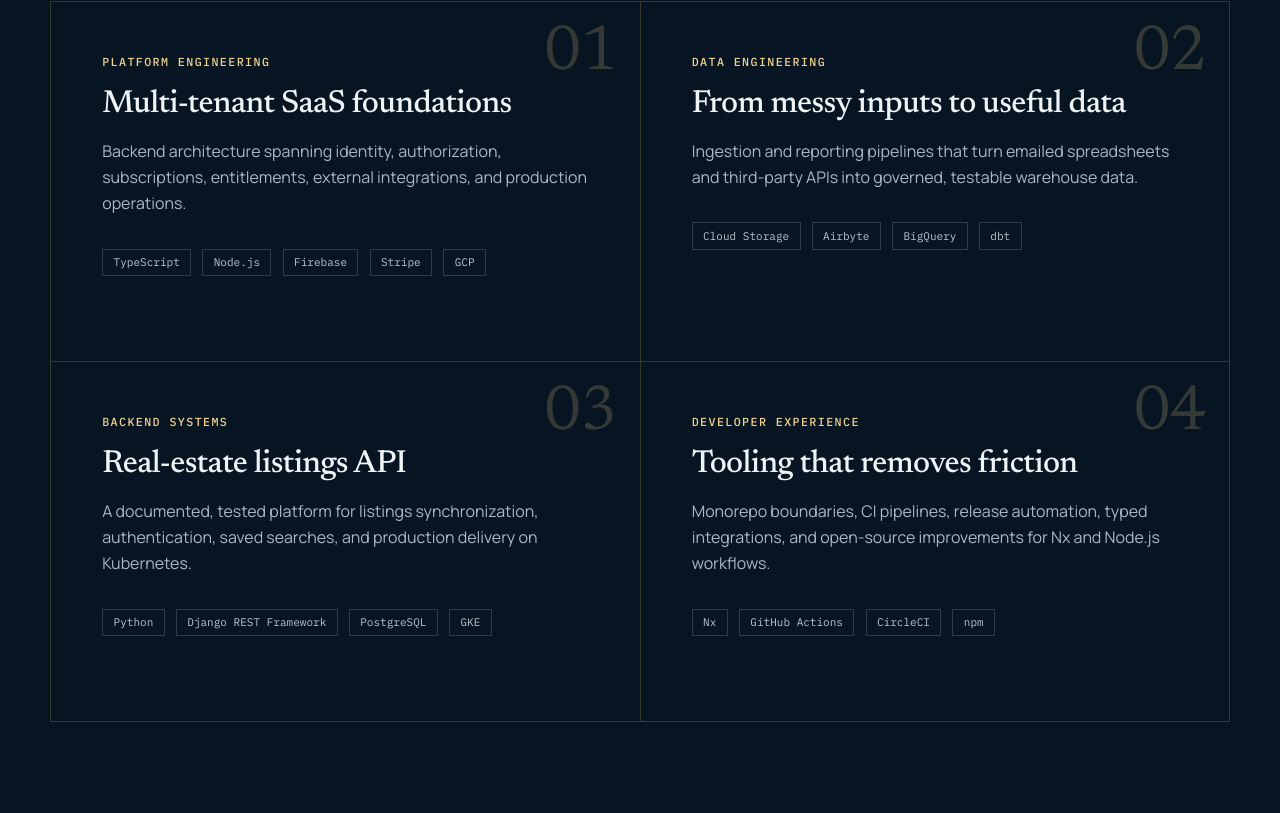
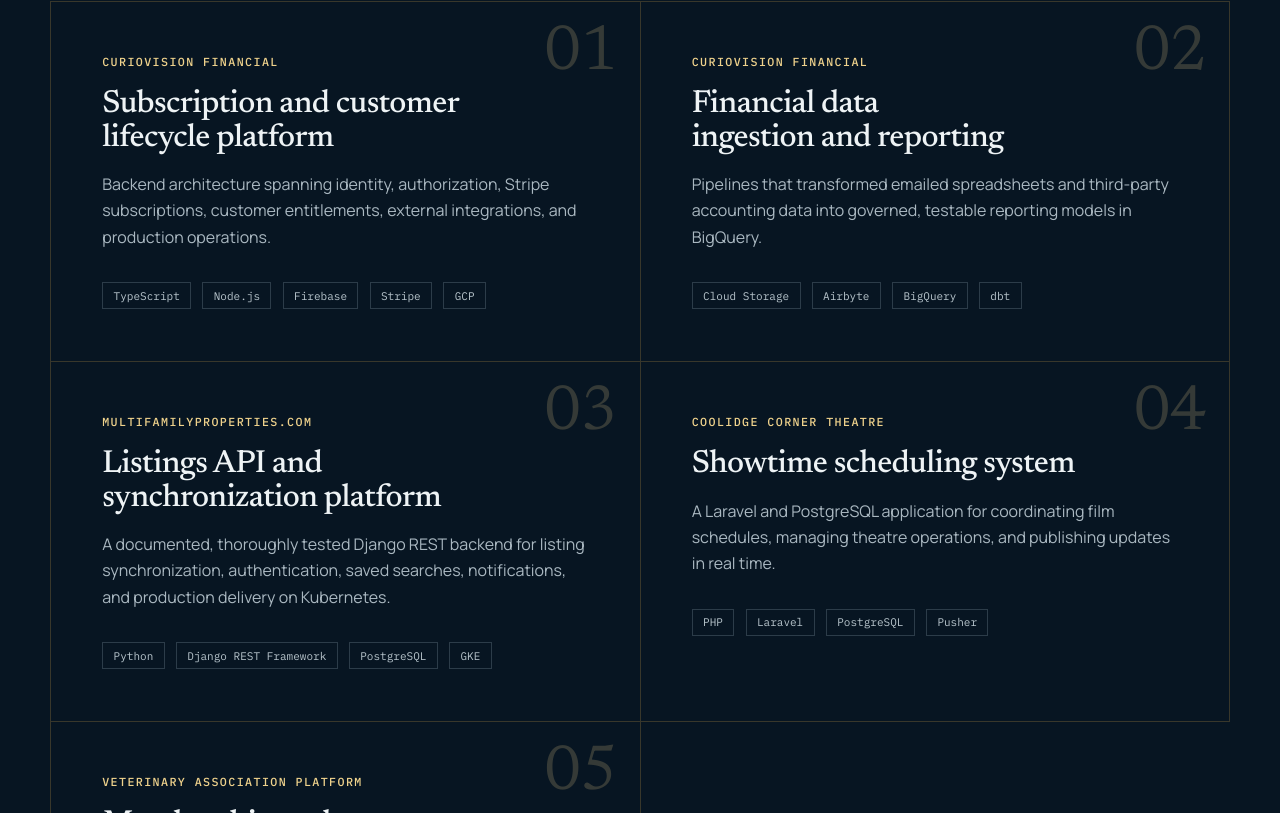
Before and after one commit to jaytavares/jasontavares.com, a Next.js app: page / in a window 1280 px wide. Shown: the part 1367-2180 px from the top of the page. Built offline with nearby package versions, Linux system fonts and the light colour scheme.

Commit message:
Name selected work projects and add veterinary platform

```diff
--- a/app/page.tsx
+++ b/app/page.tsx
@@ -30,32 +30,39 @@
 
 const systems = [
   {
-    eyebrow: "Platform engineering",
-    title: "Multi-tenant SaaS foundations",
+    eyebrow: "CurioVision Financial",
+    title: "Subscription and customer lifecycle platform",
     description:
-      "Backend architecture spanning identity, authorization, subscriptions, entitlements, external integrations, and production operations.",
+      "Backend architecture spanning identity, authorization, Stripe subscriptions, customer entitlements, external integrations, and production operations.",
     technologies: ["TypeScript", "Node.js", "Firebase", "Stripe", "GCP"],
   },
   {
-    eyebrow: "Data engineering",
-    title: "From messy inputs to useful data",
+    eyebrow: "CurioVision Financial",
+    title: "Financial data ingestion and reporting",
     description:
-      "Ingestion and reporting pipelines that turn emailed spreadsheets and third-party APIs into governed, testable warehouse data.",
+      "Pipelines that transformed emailed spreadsheets and third-party accounting data into governed, testable reporting models in BigQuery.",
     technologies: ["Cloud Storage", "Airbyte", "BigQuery", "dbt"],
   },
   {
-    eyebrow: "Backend systems",
-    title: "Real-estate listings API",
+    eyebrow: "MultifamilyProperties.com",
+    title: "Listings API and synchronization platform",
     description:
-      "A documented, tested platform for listings synchronization, authentication, saved searches, and production delivery on Kubernetes.",
+      "A documented, thoroughly tested Django REST backend for listing synchronization, authentication, saved searches, notifications, and production delivery on Kubernetes.",
     technologies: ["Python", "Django REST Framework", "PostgreSQL", "GKE"],
   },
   {
-    eyebrow: "Developer experience",
-    title: "Tooling that removes friction",
+    eyebrow: "Coolidge Corner Theatre",
+    title: "Showtime scheduling system",
     description:
-      "Monorepo boundaries, CI pipelines, release automation, typed integrations, and open-source improvements for Nx and Node.js workflows.",
-    technologies: ["Nx", "GitHub Actions", "CircleCI", "npm"],
+      "A Laravel and PostgreSQL application for coordinating film schedules, managing theatre operations, and publishing updates in real time.",
+    technologies: ["PHP", "Laravel", "PostgreSQL", "Pusher"],
+  },
+  {
+    eyebrow: "Veterinary Association Platform",
+    title: "Membership and website platform",
+    description:
+      "A reusable Drupal and Aegir platform for veterinary medical associations, supporting membership services, content publishing, and repeatable site provisioning.",
+    technologies: ["PHP", "Drupal", "Aegir", "MySQL"],
   },
 ];
 
```
